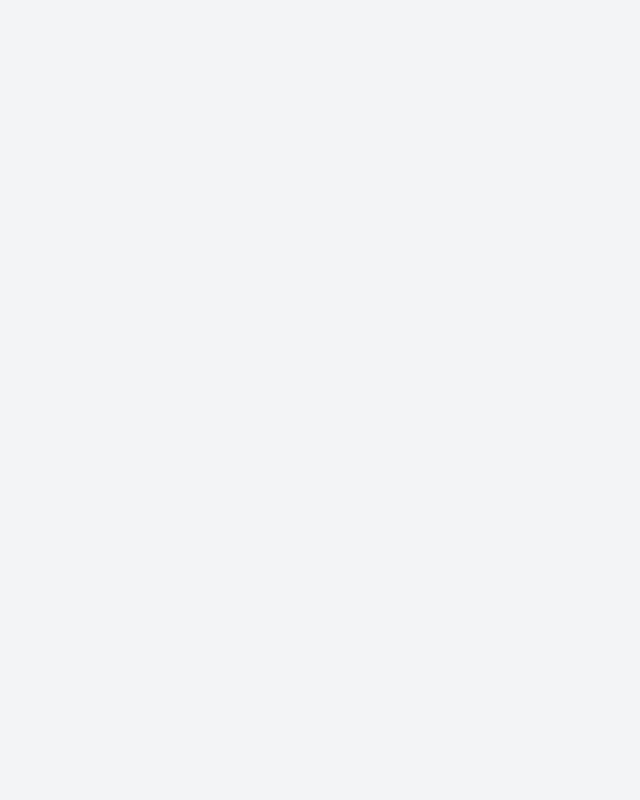
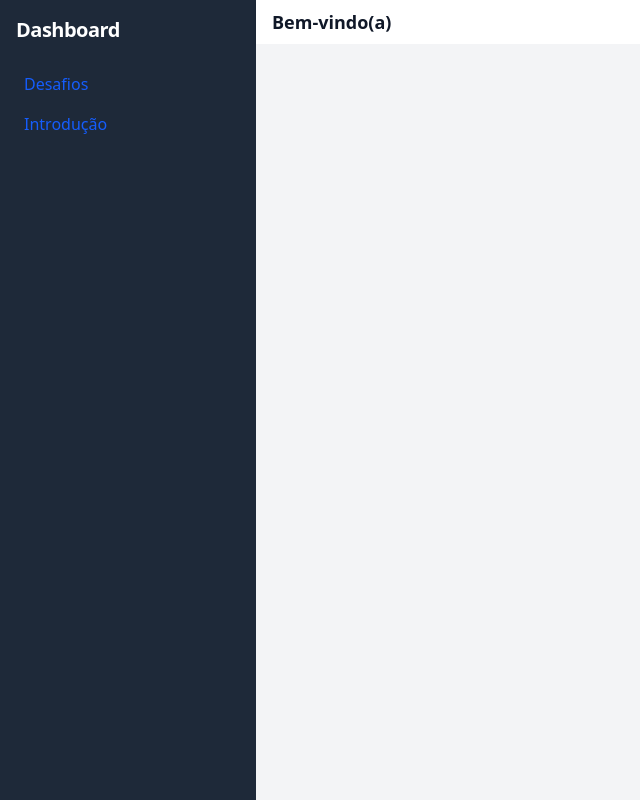
Before and after one commit to miqueiasazevedo/curso-react-origamid-vite, a React (Vite) app: page /desafio in a window 1280 px wide. Before the commit this address had no page. Shown: the whole page, without its empty margins (0-640 px from the left). Built offline with nearby package versions, Linux system fonts and the light colour scheme.

Commit message:
feat: separa as rotas para layouts publicos e privados

```diff
--- a/src/app/App.jsx
+++ b/src/app/App.jsx
@@ -1,5 +1,5 @@
-import {BrowserRouter, Route, Routes} from 'react-router-dom'
-import AppRoutes from '../routes/'
+import { BrowserRouter } from 'react-router-dom'
+import AppRoutes from '../routes'
 
 const App = () => {
   return (
--- a/src/app/layout.jsx
+++ b/src/layouts/DesafiosLayout.jsx
@@ -1,15 +1,14 @@
-
 import { Link, Outlet } from 'react-router-dom';
 
-export default function Layout() {
+export default function DesafiosLayout() {
   return (
     <div className="flex h-screen">
       {/* Sidebar */}
       <aside className="w-64 bg-gray-800 text-white flex flex-col p-4">
         <h1 className="text-xl font-bold mb-6">Dashboard</h1>
         <nav className="flex flex-col gap-2">
-          <Link to="/Introducao" className="hover:bg-gray-700 rounded px-2 py-1">Início</Link>
-          <Link to="/" className="hover:bg-gray-700 rounded px-2 py-1">Desafios</Link>
+          <Link to="/desafio" className="hover:bg-gray-700 rounded px-2 py-1">Desafios</Link>
+          <Link to="/desafio/introducao" className="hover:bg-gray-700 rounded px-2 py-1">Introdução</Link>
         </nav>
       </aside>
 
--- /dev/null
+++ b/src/routes/DesafiosRoutes.jsx
@@ -0,0 +1,45 @@
+import { Route } from 'react-router-dom';
+
+import DesafiosLayout from '../layouts/DesafiosLayout';
+import Introducao from '../challenges/1-desafio-introducao/Introducao';
+
+{/* import Introducao from '../challenges/1-desafio-introducao/Introducao';
+import Arrays from "../challenges/2-desafio-arrays/Arrays";
+import Form from "../challenges/7-desafio-form/Form";
+import DesafioProdutos from "../challenges/3-desafio-products/DesafioProdutos";
+import Products from "../challenges/4-desafio-load-products/Products";
+import LoadPreferenceProduct from "../challenges/6-desafio-preferences-product/LoadPreferenceProduct";
+import Product from "../challenges/5-desafio-load-products-use-context/Product";
+import GlobalStorage from "../challenges/5-desafio-load-products-use-context/GlobalContext";
+import SubmitForm from "../challenges/9-desafio-submit-form/SubmitForm";
+import FormStep from "../challenges/8-desafio-multi-step-form/FormStep";
+import Slide from "../challenges/10-desafio-slider/Slide";
+ */}
+
+ {/* <Slide />
+
+           <FormStep />
+
+           <SubmitForm />
+
+           <GlobalStorage>
+             <Product />
+           </GlobalStorage>
+
+           <LoadPreferenceProduct />
+
+           <Products />
+
+           <DesafioProdutos />
+
+           <Form />
+
+           <Arrays />
+
+           <Introducao /> */}
+
+export const DesafiosRoutes = (
+  <Route path='/desafio' element={<DesafiosLayout />} >
+    <Route path='introducao' element={<Introducao />}/>
+  </Route>
+);
--- a/src/routes/index.jsx
+++ b/src/routes/index.jsx
@@ -1,47 +1,10 @@
-import {Routes, Route} from 'react-router-dom'
-
-import Layout from '../app/layout';
-
-import Introducao from '../challenges/1-desafio-introducao/Introducao';
-import Arrays from "../challenges/2-desafio-arrays/Arrays";
-import Form from "../challenges/7-desafio-form/Form";
-import DesafioProdutos from "../challenges/3-desafio-products/DesafioProdutos";
-import Products from "../challenges/4-desafio-load-products/Products";
-import LoadPreferenceProduct from "../challenges/6-desafio-preferences-product/LoadPreferenceProduct";
-import Product from "../challenges/5-desafio-load-products-use-context/Product";
-import { GlobalStorage } from "../challenges/5-desafio-load-products-use-context/GlobalContext";
-import SubmitForm from "../challenges/9-desafio-submit-form/SubmitForm";
-import FormStep from "../challenges/8-desafio-multi-step-form/FormStep";
-import Slide from "../challenges/10-desafio-slider/Slide";
+import { Routes } from 'react-router-dom'
+import {DesafiosRoutes} from './DesafiosRoutes';
 
 export default function AppRoutes(){
-    return(
-        <Routes>
-            <Route path='/' element={<Layout />} >
-                <Route path='/introducao' element={<Introducao />}/>
-            </Route>
-        </Routes>
-    );
+  return(
+    <Routes>
+      { DesafiosRoutes }
+    </Routes>
+  );
 }
-
-          {/* <Slide />
-
-          <FormStep />
-
-          <SubmitForm />
-
-          <GlobalStorage>
-            <Product />
-          </GlobalStorage>
-
-          <LoadPreferenceProduct />
-
-          <Products />
-
-          <DesafioProdutos />
-
-          <Form />
-
-          <Arrays />
-
-          <Introducao /> */}
```
Also changed, not shown: src/layouts/PublicLayout.jsx (added), src/routes/PublicRoutes.jsx (added).
